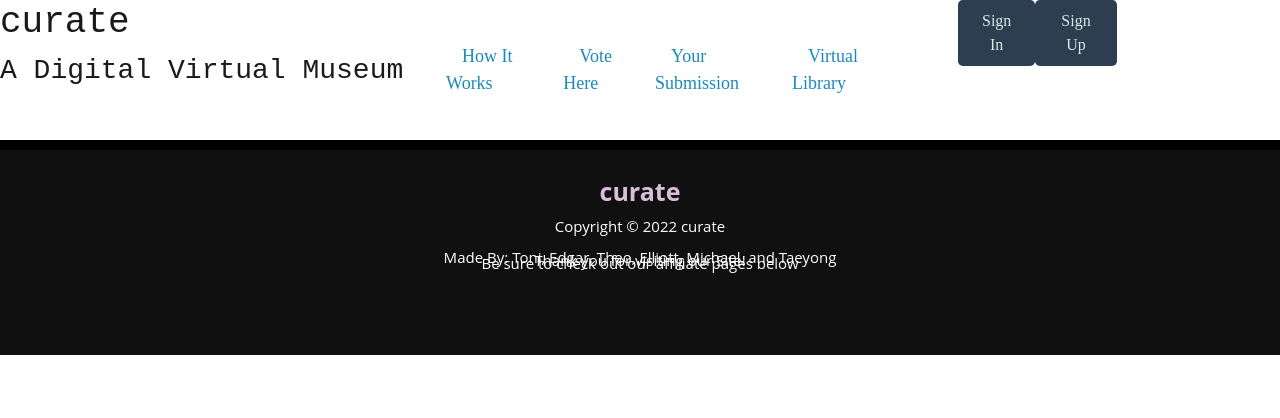
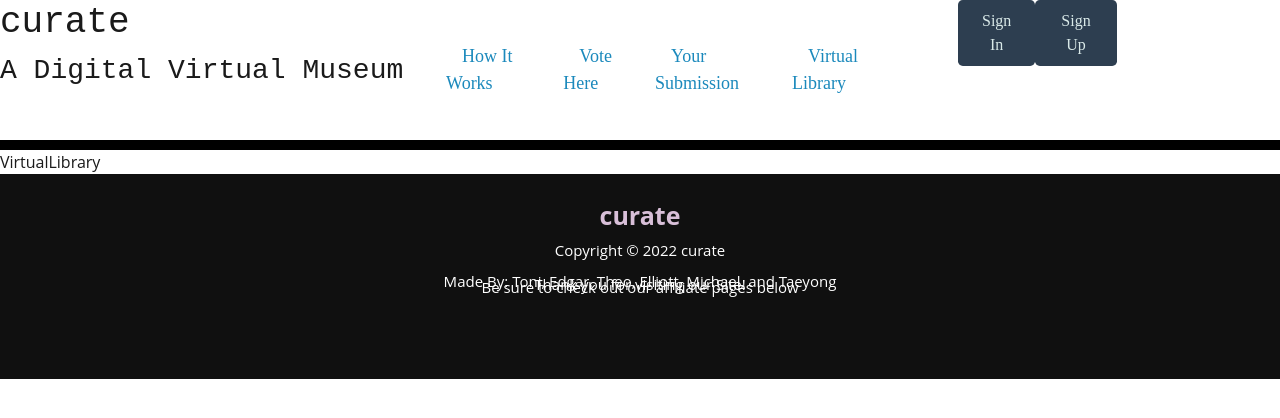
Before and after one commit to edgarmendez94/Curate-virtual-library, a React (Create React App) app in the folder client/: page /VirtualLibrary in a window 1280 px wide. Shown: the top 418 px of the page. Built offline with nearby package versions, Linux system fonts and the light colour scheme.

Commit message:
adding the ability to dynamically render pages using the app.js file

```diff
--- a/client/src/App.js
+++ b/client/src/App.js
@@ -8,6 +8,10 @@ import Header from "./components/Header";
 import Footer from "./components/Footer";
 import Login from "./pages/Login";
 import Signup from "./pages/Sign-up";
+import HIW from "./pages/HIW";
+import VoteHere from "./pages/VoteHere";
+import YourSubmission from "./pages/YourSubmission";
+import VirtualLibrary from "./pages/VirtualLibrary";
 
 const httpLink = createHttpLink({ uri: "/graphql" })
 const authLink = setContext((_, { headers }) => {
@@ -24,7 +28,9 @@ const client = new ApolloClient({
   cache: new InMemoryCache(),
 });
 
-function App() {
+
+
+const App = () => {
   return (
     <ApolloProvider client={client}>
       <Router>
@@ -32,8 +38,12 @@ function App() {
         <div>
           <Routes>
             <Route path="/" element={<Home />} />
+            <Route path="/HowItWorks" element={<HIW />} />
             <Route path="/login" element={<Login />} />
+            <Route path="/VoteHere" element={<VoteHere />} />
+            <Route path="/YourSubmission" element={<YourSubmission />} />
             <Route path="/sign-up" element={<Signup />} />
+            <Route path="/VirtualLibrary" element={<VirtualLibrary />} />
           </Routes>
         </div>
         <div>
--- a/client/src/components/Header/index.js
+++ b/client/src/components/Header/index.js
@@ -1,7 +1,7 @@
 import React from "react";
 // import { useQuery } from "@apollo/client";
-import Signup from "../../pages/Sign-up";
-import { BrowserRouter as Router, Routes, Route, Link } from "react-router-dom";
+// import Signup from "../../pages/Sign-up";
+import { Link } from "react-router-dom";
 
 const Nav = () => {
   return (
@@ -14,16 +14,17 @@ const Nav = () => {
       <nav id="nav-bar">
         <ul id="navTabs">
           <li>
-            <a href="#">How It Works</a>
+            <Link to={"/HowItWorks"}>How It Works</Link>
+
           </li>
           <li>
-            <a href="#">Vote Here</a>
+            <Link to={"/VoteHere"}>Vote Here</Link>
           </li>
           <li>
-            <a href="#">Your Submission</a>
+            <Link to={"/YourSubmission"}>Your Submission</Link>
           </li>
           <li>
-            <a href="#">Virtual Library</a>
+            <Link to={"/VirtualLibrary"}>Virtual Library</Link>
           </li>
         </ul>
         <Link to={"/login"}>
--- /dev/null
+++ b/client/src/pages/HIW.js
@@ -0,0 +1,7 @@
+import React from 'react'
+
+export default function HIW() {
+    return (
+        <div>HIW</div>
+    )
+}
--- /dev/null
+++ b/client/src/pages/VirtualLibrary.js
@@ -0,0 +1,7 @@
+import React from 'react'
+
+export default function VirtualLibrary() {
+    return (
+        <div>VirtualLibrary</div>
+    )
+}
--- /dev/null
+++ b/client/src/pages/VoteHere.js
@@ -0,0 +1,7 @@
+import React from 'react'
+
+export default function VoteHere() {
+    return (
+        <div>VoteHere</div>
+    )
+}
--- /dev/null
+++ b/client/src/pages/YourSubmission.js
@@ -0,0 +1,7 @@
+import React from 'react'
+
+export default function YourSubmission() {
+    return (
+        <div>YourSubmission</div>
+    )
+}
```
